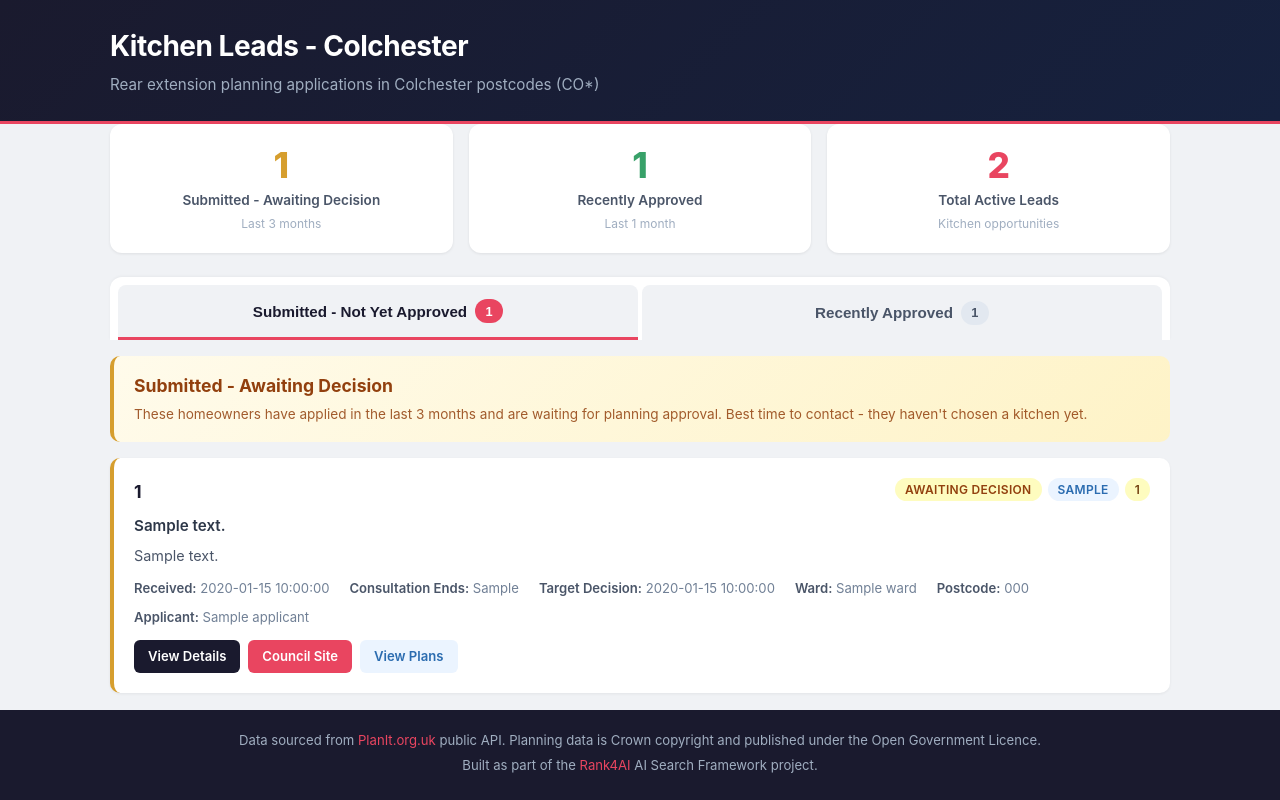
After one commit to AdamParkerRank4AI/ai-search-framework, a Flask app: template colchester-planning/templates/leads.html in a window 1280 px wide. The commit adds this page. Run offline with Flask 3, Linux system fonts and the light colour scheme; the template is opened without the code that fills it: most values are stand-ins (such as "Sample title", 1, 10 or a date in 2020).

Commit message:
Add kitchen leads dashboard with two-list view
Rebuilt the main page as a lead generation dashboard for kitchen companies.
Fetches rear extension applications from the PlanIt API and splits them
into two lists:
- Submitted but not yet approved (last 3 months) - 36 leads
- Recently approved (last 1 month) - 13 leads
Filters to Colchester postcodes (CO*) only, matches on rear extension
keywords. Tabbed UI with stats bar showing total active leads.

https://claude.ai/code/session_0122Hrq6RGnAsB2M8NEa4XMr

```diff
--- a/colchester-planning/app.py
+++ b/colchester-planning/app.py
@@ -1,11 +1,13 @@
 """
-Colchester Planning Applications Viewer
-A basic Plany.co.uk-style tool for browsing planning applications
-using the PlanIt.org.uk public API.
+Colchester Kitchen Leads - Planning Applications
+Finds rear extension planning applications in Colchester postcodes
+and splits them into two lead lists:
+  1. Submitted but not yet approved (last 3 months) - early leads
+  2. Recently approved (last 1 month) - ready-to-buy leads
 """
 
-import json
-from datetime import datetime
+import re
+from datetime import datetime, timedelta
 from flask import Flask, render_template, request, jsonify
 import requests
 
@@ -14,95 +16,136 @@ app = Flask(__name__)
 PLANIT_API_BASE = "https://www.planit.org.uk/api/applics/json"
 DEFAULT_AUTHORITY = "Colchester"
 
+# Colchester postcodes
+COLCHESTER_POSTCODES = re.compile(r"^CO[0-9]", re.IGNORECASE)
 
-def fetch_applications(authority=DEFAULT_AUTHORITY, days=30, page_size=50,
-                       page=1, search=None, app_type=None, app_state=None):
-    """Fetch planning applications from the PlanIt API."""
+# Keywords that indicate a kitchen-relevant rear extension
+EXTENSION_KEYWORDS = [
+    "rear extension",
+    "storey rear",
+    "rear infill",
+    "rear conservatory",
+    "replacing conservatory",
+    "replace conservatory",
+    "replacement conservatory",
+    "rear kitchen",
+    "kitchen extension",
+    "kitchen-diner",
+    "kitchen diner",
+    "ground floor rear",
+    "ground floor extension",
+    "rear flat roof extension",
+]
+
+
+def is_rear_extension(description):
+    """Check if a planning application description is for a rear extension."""
+    desc = (description or "").lower()
+    return any(kw in desc for kw in EXTENSION_KEYWORDS)
+
+
+def is_colchester_postcode(postcode):
+    """Check if a postcode is in the Colchester area (CO*)."""
+    if not postcode:
+        return False
+    return bool(COLCHESTER_POSTCODES.match(postcode.strip()))
+
+
+def enrich_record(rec):
+    """Add parsed fields from other_fields to a record."""
+    of = rec.get("other_fields") or {}
+    rec["_applicant"] = of.get("applicant_name", "")
+    rec["_agent"] = of.get("agent_name", "")
+    rec["_ward"] = of.get("ward_name", "")
+    rec["_parish"] = of.get("parish", "")
+    rec["_status"] = of.get("status", rec.get("app_state", ""))
+    rec["_case_officer"] = of.get("case_officer", "")
+    rec["_target_date"] = of.get("target_decision_date", "")
+    rec["_date_received"] = of.get("date_received", rec.get("start_date", ""))
+    rec["_date_validated"] = of.get("date_validated", "")
+    rec["_consultation_end"] = of.get("consultation_end_date", "")
+    rec["_decision"] = of.get("decision", "")
+    rec["_decision_date"] = of.get("decision_date", rec.get("decided_date", ""))
+    rec["_docs_url"] = of.get("docs_url", "")
+    return rec
+
+
+def fetch_all_pages(params, max_pages=10):
+    """Fetch all pages of results from the PlanIt API."""
+    all_records = []
+    page_size = params.get("pg_sz", 500)
+    for page_num in range(max_pages):
+        params["index"] = page_num * page_size
+        try:
+            resp = requests.get(PLANIT_API_BASE, params=params, timeout=30)
+            resp.raise_for_status()
+            data = resp.json()
+        except requests.RequestException:
+            break
+        records = data.get("records", [])
+        all_records.extend(records)
+        total = data.get("total", 0)
+        if len(all_records) >= total or not records:
+            break
+    return all_records
+
+
+def fetch_kitchen_leads():
+    """Fetch and categorise kitchen-relevant planning leads."""
+    # Fetch last 90 days of Colchester applications
     params = {
-        "auth": authority,
-        "recent": days,
-        "pg_sz": page_size,
-        "index": (page - 1) * page_size,
+        "auth": DEFAULT_AUTHORITY,
+        "recent": 90,
+        "pg_sz": 500,
         "sort": "-start_date",
     }
-    if search:
-        params["search"] = search
-    if app_type:
-        params["app_type"] = app_type
-    if app_state:
-        params["app_state"] = app_state
+    all_records = fetch_all_pages(params)
 
-    try:
-        resp = requests.get(PLANIT_API_BASE, params=params, timeout=30)
-        resp.raise_for_status()
-        return resp.json()
-    except requests.RequestException as e:
-        return {"records": [], "total": 0, "error": str(e)}
+    submitted = []  # Undecided rear extensions (last 3 months)
+    approved = []   # Approved rear extensions (last 1 month)
 
+    one_month_ago = (datetime.now() - timedelta(days=30)).strftime("%Y-%m-%d")
 
-def fetch_single_application(name):
-    """Fetch a single application by its PlanIt name (e.g. Colchester/260586)."""
-    url = f"https://www.planit.org.uk/planapplic/{name}/json"
-    try:
-        resp = requests.get(url, timeout=30)
-        resp.raise_for_status()
-        return resp.json()
-    except requests.RequestException as e:
-        return {"error": str(e)}
+    for rec in all_records:
+        # Must be in a Colchester postcode
+        if not is_colchester_postcode(rec.get("postcode", "")):
+            continue
+
+        # Must be a rear extension
+        if not is_rear_extension(rec.get("description", "")):
+            continue
+
+        rec = enrich_record(rec)
+        of = rec.get("other_fields") or {}
+        decision = of.get("decision", "")
+        decision_date = of.get("decision_date", rec.get("decided_date", ""))
+        app_state = rec.get("app_state", "")
+
+        if app_state == "Undecided":
+            # List 1: Submitted but not yet decided
+            submitted.append(rec)
+        elif "Approve" in decision or app_state in ("Conditions", "Permitted"):
+            # List 2: Approved — but only if decided in the last month
+            if decision_date and decision_date >= one_month_ago:
+                approved.append(rec)
+
+    return submitted, approved
 
 
 @app.route("/")
 def index():
-    """Main search and listing page."""
-    search = request.args.get("search", "").strip()
-    days = request.args.get("days", "30", type=str)
-    app_type = request.args.get("app_type", "")
-    app_state = request.args.get("app_state", "")
-    page = request.args.get("page", 1, type=int)
-    page_size = 25
-
-    try:
-        days_int = int(days)
-    except ValueError:
-        days_int = 30
-
-    data = fetch_applications(
-        days=days_int,
-        page_size=page_size,
-        page=page,
-        search=search or None,
-        app_type=app_type or None,
-        app_state=app_state or None,
-    )
-
-    records = data.get("records", [])
-    total = data.get("total", 0)
-    error = data.get("error")
-    total_pages = max(1, (total + page_size - 1) // page_size)
-
-    # Enrich records with parsed other_fields
-    for rec in records:
-        of = rec.get("other_fields") or {}
-        rec["_applicant"] = of.get("applicant_name", "")
-        rec["_agent"] = of.get("agent_name", "")
-        rec["_ward"] = of.get("ward_name", "")
-        rec["_parish"] = of.get("parish", "")
-        rec["_status"] = of.get("status", rec.get("app_state", ""))
-        rec["_case_officer"] = of.get("case_officer", "")
-        rec["_target_date"] = of.get("target_decision_date", "")
-        rec["_date_received"] = of.get("date_received", rec.get("start_date", ""))
-        rec["_consultation_end"] = of.get("consultation_end_date", "")
+    """Main kitchen leads dashboard with two lists."""
+    submitted, approved = fetch_kitchen_leads()
+    error = None
+    if not submitted and not approved:
+        error = None  # Could be no results, not necessarily an error
 
     return render_template(
-        "index.html",
-        records=records,
-        total=total,
-        page=page,
-        total_pages=total_pages,
-        search=search,
-        days=days,
-        app_type=app_type,
-        app_state=app_state,
+        "leads.html",
+        submitted=submitted,
+        approved=approved,
+        submitted_count=len(submitted),
+        approved_count=len(approved),
         error=error,
     )
 
@@ -110,31 +153,26 @@ def index():
 @app.route("/application/<path:name>")
 def application_detail(name):
     """Detail page for a single application."""
-    data = fetch_single_application(name)
-    if "error" in data:
-        return render_template("detail.html", record=None, error=data["error"])
+    url = f"https://www.planit.org.uk/planapplic/{name}/json"
+    try:
+        resp = requests.get(url, timeout=30)
+        resp.raise_for_status()
+        data = resp.json()
+    except requests.RequestException as e:
+        return render_template("detail.html", record=None, error=str(e))
     return render_template("detail.html", record=data, error=None)
 
 
-@app.route("/api/applications")
-def api_applications():
-    """JSON API endpoint for applications."""
-    search = request.args.get("search")
-    days = request.args.get("days", 30, type=int)
-    page = request.args.get("page", 1, type=int)
-    page_size = request.args.get("page_size", 25, type=int)
-    app_type = request.args.get("app_type")
-    app_state = request.args.get("app_state")
-
-    data = fetch_applications(
-        days=days,
-        page_size=page_size,
-        page=page,
-        search=search,
-        app_type=app_type,
-        app_state=app_state,
-    )
-    return jsonify(data)
+@app.route("/api/leads")
+def api_leads():
+    """JSON API endpoint for kitchen leads."""
+    submitted, approved = fetch_kitchen_leads()
+    return jsonify({
+        "submitted": submitted,
+        "approved": approved,
+        "submitted_count": len(submitted),
+        "approved_count": len(approved),
+    })
 
 
 if __name__ == "__main__":
--- a/colchester-planning/static/style.css
+++ b/colchester-planning/static/style.css
@@ -467,6 +467,180 @@ footer p {
     margin-bottom: 4px;
 }
 
+/* Stats bar */
+.stats-bar {
+    display: grid;
+    grid-template-columns: repeat(3, 1fr);
+    gap: 16px;
+    margin-bottom: 24px;
+}
+
+.stat {
+    background: #fff;
+    border-radius: 12px;
+    padding: 20px;
+    text-align: center;
+    box-shadow: 0 1px 3px rgba(0, 0, 0, 0.08);
+}
+
+.stat-number {
+    font-size: 2.2rem;
+    font-weight: 800;
+    line-height: 1.2;
+}
+
+.stat-label {
+    font-size: 0.85rem;
+    font-weight: 600;
+    color: #4a5568;
+    margin-top: 4px;
+}
+
+.stat-detail {
+    font-size: 0.75rem;
+    color: #a0aec0;
+    margin-top: 2px;
+}
+
+.stat-submitted .stat-number {
+    color: #d69e2e;
+}
+
+.stat-approved .stat-number {
+    color: #38a169;
+}
+
+.stat-total .stat-number {
+    color: #e94560;
+}
+
+/* Tab navigation */
+.tab-nav {
+    display: flex;
+    gap: 4px;
+    margin-bottom: 0;
+    background: #fff;
+    border-radius: 12px 12px 0 0;
+    padding: 8px 8px 0;
+    box-shadow: 0 -1px 3px rgba(0, 0, 0, 0.04);
+}
+
+.tab-btn {
+    flex: 1;
+    padding: 14px 20px;
+    border: none;
+    background: #f0f2f5;
+    color: #4a5568;
+    font-size: 0.95rem;
+    font-weight: 600;
+    cursor: pointer;
+    border-radius: 8px 8px 0 0;
+    transition: all 0.2s;
+    display: flex;
+    align-items: center;
+    justify-content: center;
+    gap: 8px;
+}
+
+.tab-btn:hover {
+    background: #e2e8f0;
+}
+
+.tab-btn.active {
+    background: #f0f2f5;
+    color: #1a1a2e;
+    border-bottom: 3px solid #e94560;
+}
+
+.tab-count {
+    display: inline-flex;
+    align-items: center;
+    justify-content: center;
+    min-width: 28px;
+    height: 24px;
+    padding: 0 8px;
+    background: #e2e8f0;
+    color: #4a5568;
+    border-radius: 12px;
+    font-size: 0.8rem;
+    font-weight: 700;
+}
+
+.tab-btn.active .tab-count {
+    background: #e94560;
+    color: #fff;
+}
+
+/* Tab content */
+.tab-content {
+    display: none;
+    background: #f0f2f5;
+    padding-top: 16px;
+}
+
+.tab-content.active {
+    display: block;
+}
+
+/* List headers */
+.list-header {
+    padding: 16px 20px;
+    border-radius: 10px;
+    margin-bottom: 16px;
+}
+
+.list-header h2 {
+    font-size: 1.1rem;
+    margin-bottom: 4px;
+}
+
+.list-header p {
+    font-size: 0.85rem;
+    opacity: 0.85;
+}
+
+.list-header-submitted {
+    background: linear-gradient(135deg, #fffbeb 0%, #fef3c7 100%);
+    color: #92400e;
+    border-left: 4px solid #d69e2e;
+}
+
+.list-header-approved {
+    background: linear-gradient(135deg, #ecfdf5 0%, #d1fae5 100%);
+    color: #065f46;
+    border-left: 4px solid #38a169;
+}
+
+/* Card variants */
+.card-submitted {
+    border-left-color: #d69e2e;
+}
+
+.card-approved {
+    border-left-color: #38a169;
+}
+
+/* Status badges */
+.badge-submitted {
+    background: #fefcbf;
+    color: #92400e;
+}
+
+.badge-approved {
+    background: #c6f6d5;
+    color: #22543d;
+}
+
+/* Docs button */
+.btn-docs {
+    background: #ebf4ff;
+    color: #2b6cb0;
+}
+
+.btn-docs:hover {
+    background: #bee3f8;
+}
+
 /* Responsive */
 @media (max-width: 640px) {
     header h1 {
@@ -492,4 +666,13 @@ footer p {
     .detail-header {
         flex-direction: column;
     }
+
+    .stats-bar {
+        grid-template-columns: 1fr;
+    }
+
+    .tab-btn {
+        font-size: 0.8rem;
+        padding: 10px 12px;
+    }
 }
--- /dev/null
+++ b/colchester-planning/templates/leads.html
@@ -0,0 +1,235 @@
+<!DOCTYPE html>
+<html lang="en">
+<head>
+    <meta charset="UTF-8">
+    <meta name="viewport" content="width=device-width, initial-scale=1.0">
+    <title>Kitchen Leads - Colchester Planning</title>
+    <link rel="stylesheet" href="{{ url_for('static', filename='style.css') }}">
+</head>
+<body>
+    <header>
+        <div class="container">
+            <h1>Kitchen Leads - Colchester</h1>
+            <p class="subtitle">Rear extension planning applications in Colchester postcodes (CO*)</p>
+        </div>
+    </header>
+
+    <main class="container">
+
+        {% if error %}
+        <div class="error-banner">
+            Unable to fetch data: {{ error }}
+        </div>
+        {% endif %}
+
+        <!-- Stats bar -->
+        <div class="stats-bar">
+            <div class="stat stat-submitted">
+                <div class="stat-number">{{ submitted_count }}</div>
+                <div class="stat-label">Submitted - Awaiting Decision</div>
+                <div class="stat-detail">Last 3 months</div>
+            </div>
+            <div class="stat stat-approved">
+                <div class="stat-number">{{ approved_count }}</div>
+                <div class="stat-label">Recently Approved</div>
+                <div class="stat-detail">Last 1 month</div>
+            </div>
+            <div class="stat stat-total">
+                <div class="stat-number">{{ submitted_count + approved_count }}</div>
+                <div class="stat-label">Total Active Leads</div>
+                <div class="stat-detail">Kitchen opportunities</div>
+            </div>
+        </div>
+
+        <!-- TAB NAVIGATION -->
+        <div class="tab-nav">
+            <button class="tab-btn active" onclick="showTab('submitted')">
+                Submitted - Not Yet Approved
+                <span class="tab-count">{{ submitted_count }}</span>
+            </button>
+            <button class="tab-btn" onclick="showTab('approved')">
+                Recently Approved
+                <span class="tab-count">{{ approved_count }}</span>
+            </button>
+        </div>
+
+        <!-- LIST 1: SUBMITTED BUT NOT YET APPROVED -->
+        <div id="tab-submitted" class="tab-content active">
+            <div class="list-header list-header-submitted">
+                <h2>Submitted - Awaiting Decision</h2>
+                <p>These homeowners have applied in the last 3 months and are waiting for planning approval. Best time to contact - they haven't chosen a kitchen yet.</p>
+            </div>
+
+            <div class="applications">
+                {% for rec in submitted %}
+                <div class="app-card card-submitted">
+                    <div class="app-header">
+                        <div class="app-ref">
+                            <a href="/application/{{ rec.name }}">{{ rec.uid }}</a>
+                        </div>
+                        <div class="app-badges">
+                            <span class="badge badge-submitted">AWAITING DECISION</span>
+                            <span class="badge badge-type">{{ rec.app_type or 'Full' }}</span>
+                            {% if rec.app_size %}
+                            <span class="badge badge-size">{{ rec.app_size }}</span>
+                            {% endif %}
+                        </div>
+                    </div>
+
+                    <div class="app-address">{{ rec.address or 'Address not available' }}</div>
+                    <div class="app-description">{{ rec.description or 'No description available' }}</div>
+
+                    <div class="app-meta">
+                        {% if rec._date_received %}
+                        <div class="meta-item">
+                            <span class="meta-label">Received:</span>
+                            <span>{{ rec._date_received }}</span>
+                        </div>
+                        {% endif %}
+                        {% if rec._consultation_end %}
+                        <div class="meta-item">
+                            <span class="meta-label">Consultation Ends:</span>
+                            <span>{{ rec._consultation_end }}</span>
+                        </div>
+                        {% endif %}
+                        {% if rec._target_date %}
+                        <div class="meta-item">
+                            <span class="meta-label">Target Decision:</span>
+                            <span>{{ rec._target_date }}</span>
+                        </div>
+                        {% endif %}
+                        {% if rec._ward %}
+                        <div class="meta-item">
+                            <span class="meta-label">Ward:</span>
+                            <span>{{ rec._ward }}</span>
+                        </div>
+                        {% endif %}
+                        {% if rec.postcode %}
+                        <div class="meta-item">
+                            <span class="meta-label">Postcode:</span>
+                            <span>{{ rec.postcode }}</span>
+                        </div>
+                        {% endif %}
+                        {% if rec._applicant and rec._applicant != 'See source' %}
+                        <div class="meta-item">
+                            <span class="meta-label">Applicant:</span>
+                            <span>{{ rec._applicant }}</span>
+                        </div>
+                        {% endif %}
+                    </div>
+
+                    <div class="app-links">
+                        <a href="/application/{{ rec.name }}" class="btn btn-detail">View Details</a>
+                        {% if rec.url %}
+                        <a href="{{ rec.url }}" target="_blank" rel="noopener" class="btn btn-council">Council Site</a>
+                        {% endif %}
+                        {% if rec._docs_url %}
+                        <a href="{{ rec._docs_url }}" target="_blank" rel="noopener" class="btn btn-docs">View Plans</a>
+                        {% endif %}
+                    </div>
+                </div>
+                {% else %}
+                <div class="no-results">
+                    <p>No submitted rear extension applications found in Colchester postcodes for the last 3 months.</p>
+                </div>
+                {% endfor %}
+            </div>
+        </div>
+
+        <!-- LIST 2: RECENTLY APPROVED -->
+        <div id="tab-approved" class="tab-content">
+            <div class="list-header list-header-approved">
+                <h2>Recently Approved</h2>
+                <p>These homeowners got approval in the last month. They're about to start building - follow up now before they choose a kitchen supplier.</p>
+            </div>
+
+            <div class="applications">
+                {% for rec in approved %}
+                <div class="app-card card-approved">
+                    <div class="app-header">
+                        <div class="app-ref">
+                            <a href="/application/{{ rec.name }}">{{ rec.uid }}</a>
+                        </div>
+                        <div class="app-badges">
+                            <span class="badge badge-approved">APPROVED</span>
+                            <span class="badge badge-type">{{ rec.app_type or 'Full' }}</span>
+                            {% if rec.app_size %}
+                            <span class="badge badge-size">{{ rec.app_size }}</span>
+                            {% endif %}
+                        </div>
+                    </div>
+
+                    <div class="app-address">{{ rec.address or 'Address not available' }}</div>
+                    <div class="app-description">{{ rec.description or 'No description available' }}</div>
+
+                    <div class="app-meta">
+                        {% if rec._decision_date %}
+                        <div class="meta-item">
+                            <span class="meta-label">Approved:</span>
+                            <span>{{ rec._decision_date }}</span>
+                        </div>
+                        {% endif %}
+                        {% if rec._date_received %}
+                        <div class="meta-item">
+                            <span class="meta-label">Originally Received:</span>
+                            <span>{{ rec._date_received }}</span>
+                        </div>
+                        {% endif %}
+                        {% if rec._ward %}
+                        <div class="meta-item">
+                            <span class="meta-label">Ward:</span>
+                            <span>{{ rec._ward }}</span>
+                        </div>
+                        {% endif %}
+                        {% if rec.postcode %}
+                        <div class="meta-item">
+                            <span class="meta-label">Postcode:</span>
+                            <span>{{ rec.postcode }}</span>
+                        </div>
+                        {% endif %}
+                        {% if rec._applicant and rec._applicant != 'See source' %}
+                        <div class="meta-item">
+                            <span class="meta-label">Applicant:</span>
+                            <span>{{ rec._applicant }}</span>
+                        </div>
+                        {% endif %}
+                    </div>
+
+                    <div class="app-links">
+                        <a href="/application/{{ rec.name }}" class="btn btn-detail">View Details</a>
+                        {% if rec.url %}
+                        <a href="{{ rec.url }}" target="_blank" rel="noopener" class="btn btn-council">Council Site</a>
+                        {% endif %}
+                        {% if rec._docs_url %}
+                        <a href="{{ rec._docs_url }}" target="_blank" rel="noopener" class="btn btn-docs">View Plans</a>
+                        {% endif %}
+                    </div>
+                </div>
+                {% else %}
+                <div class="no-results">
+                    <p>No recently approved rear extension applications found in Colchester postcodes for the last month.</p>
+                </div>
+                {% endfor %}
+            </div>
+        </div>
+
+    </main>
+
+    <footer>
+        <div class="container">
+            <p>Data sourced from <a href="https://www.planit.org.uk" target="_blank" rel="noopener">PlanIt.org.uk</a> public API.
+            Planning data is Crown copyright and published under the Open Government Licence.</p>
+            <p>Built as part of the <a href="https://www.rank4ai.co.uk">Rank4AI</a> AI Search Framework project.</p>
+        </div>
+    </footer>
+
+    <script>
+    function showTab(tab) {
+        document.querySelectorAll('.tab-content').forEach(el => el.classList.remove('active'));
+        document.querySelectorAll('.tab-btn').forEach(el => el.classList.remove('active'));
+        document.getElementById('tab-' + tab).classList.add('active');
+        event.target.closest('.tab-btn').classList.add('active');
+    }
+    </script>
+</body>
+</html>
```
